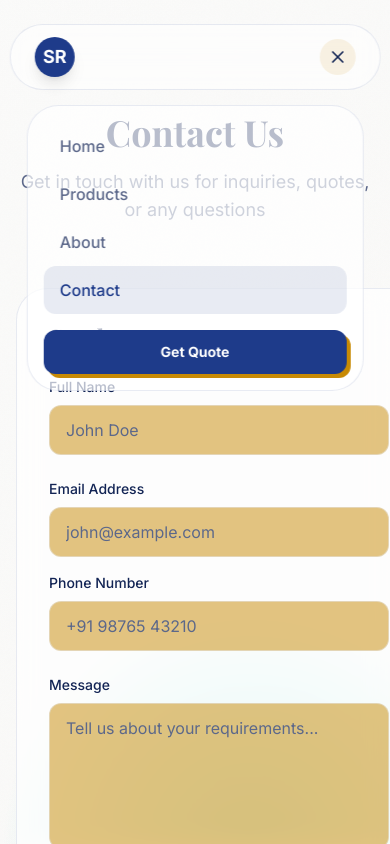
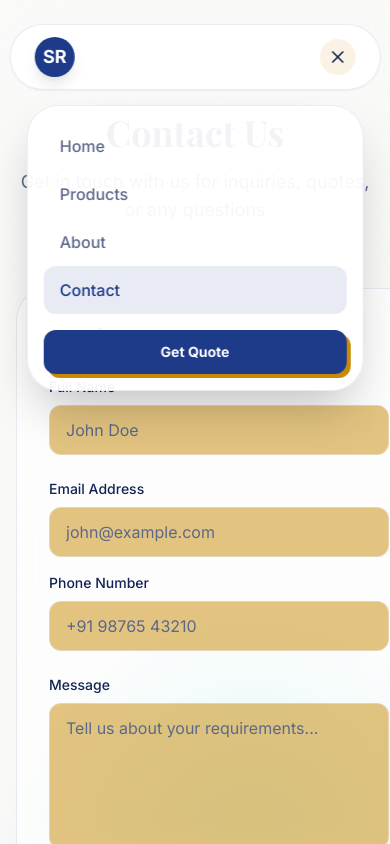
Before and after one commit to kevinpatildxd/crystal-canvas, a React (Vite) app: page /contact in a window 390 px wide. Both pictures are taken after a click on the button "Toggle menu". Shown: the top 844 px of the page. Built offline with nearby package versions, Linux system fonts and the light colour scheme; the HTML template or start-up script is replaced by a standard one.

Commit message:
updated navbar/mobile ui

```diff
--- a/src/components/Navbar.tsx
+++ b/src/components/Navbar.tsx
@@ -24,7 +24,7 @@ const Navbar = () => {
 
   return (
     <nav
-      className={`fixed top-6 left-1/2 -translate-x-1/2 z-50 transition-all duration-500 w-[95%] max-w-5xl rounded-full border border-primary/10 ${scrolled ? "glass py-2 shadow-2xl bg-white/80 backdrop-blur-xl" : "py-3 bg-white/50 backdrop-blur-md"
+      className={`fixed top-6 left-1/2 -translate-x-1/2 z-50 transition-all duration-500 w-[95%] max-w-5xl rounded-full border border-primary/10 overflow-visible ${scrolled ? "glass py-2 shadow-2xl bg-white/95 backdrop-blur-xl" : "py-3 bg-white/90 backdrop-blur-lg shadow-sm"
         }`}
     >
       <div className="px-6">
@@ -81,7 +81,7 @@ const Navbar = () => {
 
         {/* Mobile Nav */}
         {isOpen && (
-          <div className="md:hidden absolute top-full left-0 right-0 mt-4 glass rounded-3xl p-4 animate-fade-up border border-primary/10 mx-4">
+          <div className="md:hidden absolute top-full left-0 right-0 mt-4 glass rounded-3xl p-4 animate-fade-up border border-primary/10 mx-4 bg-white/95 backdrop-blur-xl shadow-2xl">
             {navLinks.map((link, index) => (
               <Link
                 key={link.path}
```
